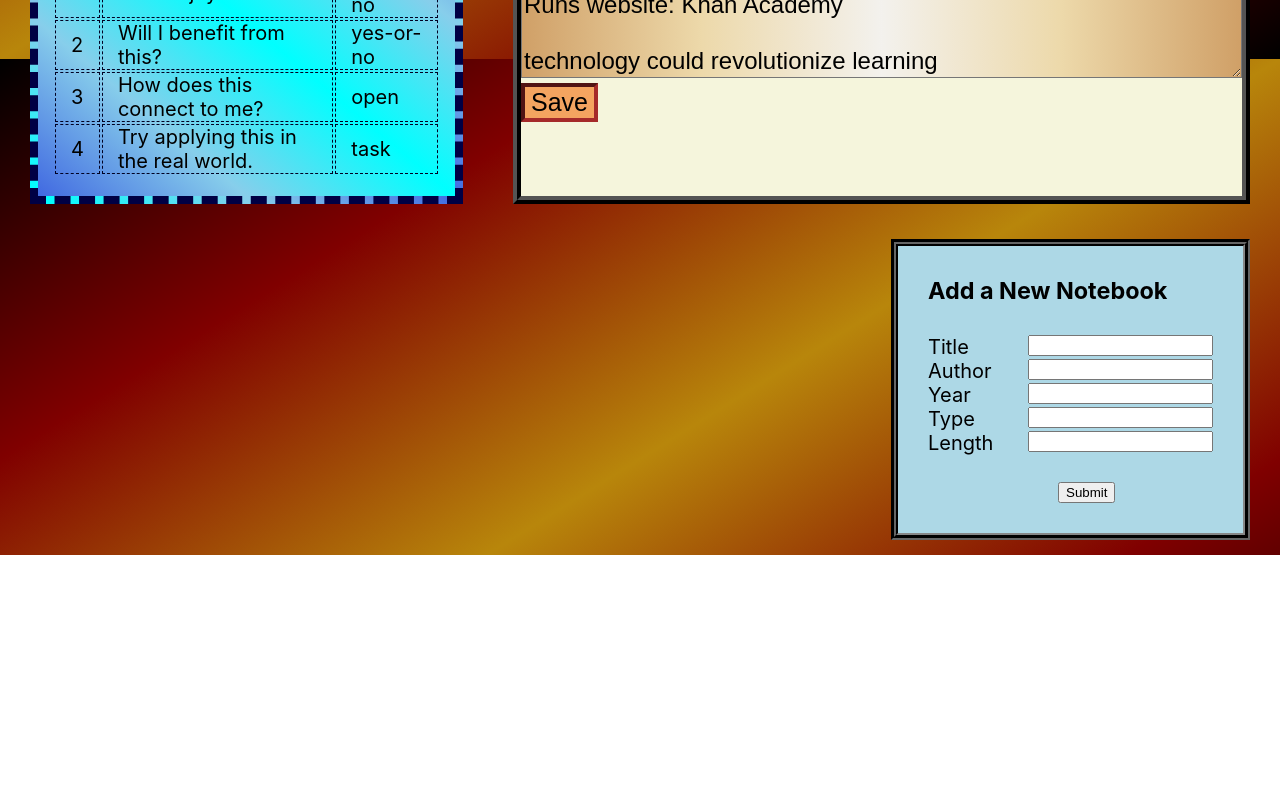
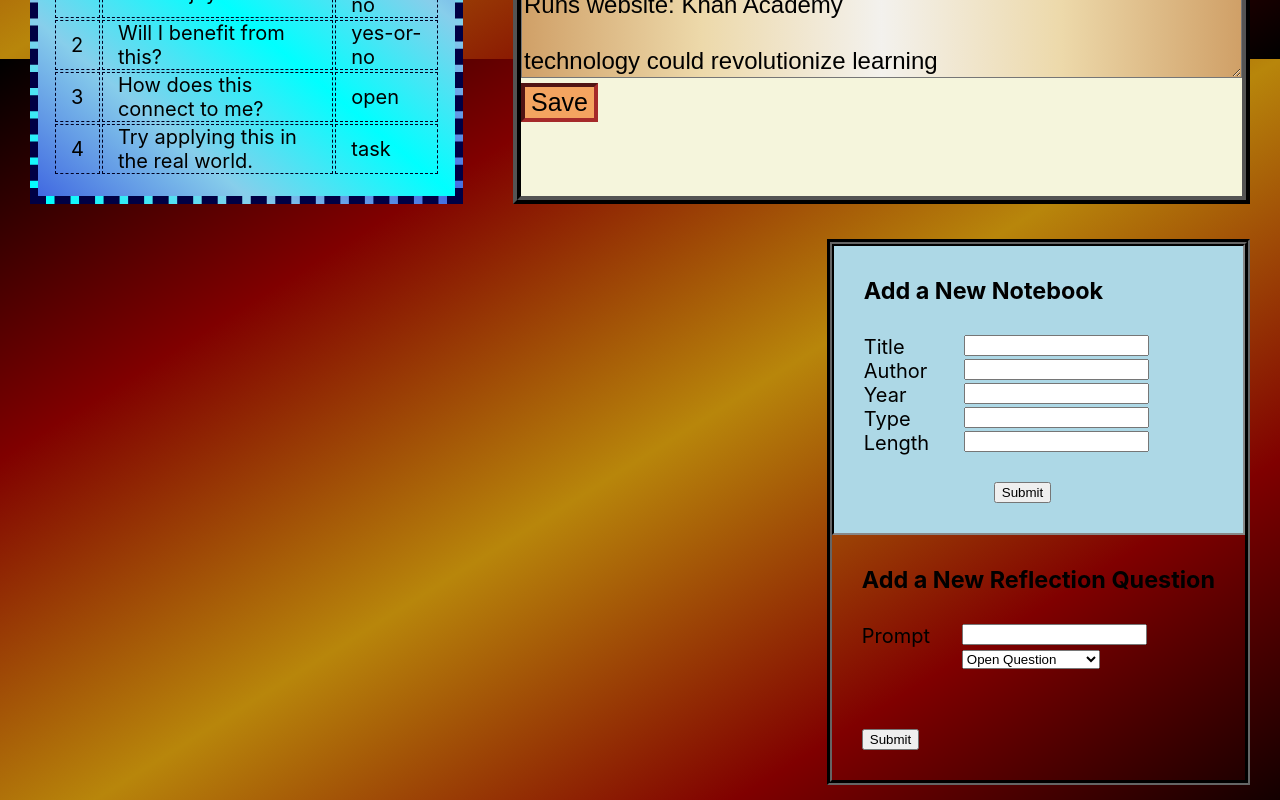
Before and after one commit to adnanian/learning-diary-lite, a React (Create React App) app: page /notebook/1 in a window 1280 px wide. Shown: the part 741-1541 px from the top of the page. Before the commit the page ends 1296 px from the top, so only its background shows below. Built offline with nearby package versions, Linux system fonts and the light colour scheme; data requests are answered from the project's data file.

Commit message:
Styling reflection form

```diff
--- a/src/components/ReflectionForm.js
+++ b/src/components/ReflectionForm.js
@@ -32,19 +32,23 @@ function ReflectionForm( {onAddReflection} ) {
     return (
         <form id="reflection-form" className="post-form" onSubmit={handleSubmit}>
             <h3>Add a New Reflection Question</h3>
-            <label className="form-field" htmlFor="reflection">New reflection</label>
-            <input
-                id="reflection"
-                type="text"
-                name="reflection"
-                value={prompt}
-                onChange={handleChange}
-            />
-            <select defaultValue={"open"} onChange={handleChange}>
-                <option value="open" selected>Open Question</option>
-                <option value="yes-or-no">Yes or No Question</option>
-                <option value="task">Task</option>
-            </select>
+            <div className="form-field">
+                <label className="form-field" htmlFor="prompt">Prompt</label>
+                <input
+                    id="prompt"
+                    type="text"
+                    name="prompt"
+                    value={formData.prompt}
+                    onChange={handleChange}
+                />
+            </div>
+            <div>
+                <select value={formData.type} onChange={handleChange}>
+                    <option key="open" value="open" selected>Open Question</option>
+                    <option key="yes-and-no" value="yes-or-no">Yes or No Question</option>
+                    <option key="task" value="task">Task</option>
+                </select>
+            </div>
             <input type="submit" />
         </form>
     );
--- a/src/pages/Home.js
+++ b/src/pages/Home.js
@@ -2,6 +2,7 @@ import { Link, Outlet } from "react-router-dom";
 import "../page-stylesheets/Home.css";
 import { useEffect, useState } from "react";
 import NotebookForm from "../components/NotebookForm";
+import ReflectionForm from "../components/ReflectionForm";
 
 function Home( ) {
     useEffect(() => {
@@ -13,8 +14,15 @@ function Home( ) {
           });
     }, []);
 
+    useEffect(() => {
+        fetch('http://localhost:3000/reflectionQuestions')
+            .then((response) => response.json())
+            .then((data) => setReflectionQuestions(data));
+    }, []);
+
     const [notebooks, setNotebooks] = useState([]);
-    const [selectedValue, setSelectedValue] = useState("");
+    const [reflectionQuestions, setReflectionQuestions] = useState([]);
+    const [selectedValue, setSelectedValue] = useState("0");
 
     const notebookList = notebooks.map((notebook) => {
         return (
@@ -29,13 +37,17 @@ function Home( ) {
         alert(`New notebook of id: ${newNotebook.id} has been created for you and added to the drop down list. :)`);
     }
 
+    function addReflection(newReflection) {
+        setReflectionQuestions([...reflectionQuestions, newReflection]);
+    }
+
 
     return (
         <main>
             <h1 id="welcome-banner">Welcome to Learning Diary Lite! Let's get back to journaling our learning! :D</h1>
             <div id="note-selector">
-                <select onChange={(event) => setSelectedValue(event.target.value)}>
-                    <option key="0"> -- Select a Notebook -- </option>
+                <select value={selectedValue}  onChange={(event) => setSelectedValue(event.target.value)}>
+                    <option key="0" value="0"> -- Select a Notebook -- </option>
                     {notebookList}
                 </select>
                 <span>
@@ -44,9 +56,13 @@ function Home( ) {
                     </b>
                 </span>
             </div>
-            <Outlet context={[notebooks, setNotebooks]} />
+            <Outlet context={{
+                notebooks: [notebooks, setNotebooks],
+                reflections: [reflectionQuestions, setReflectionQuestions]
+            }} />
             <aside id="right-tab">
                 <NotebookForm onAddNotebook={addNotebook} />
+                <ReflectionForm onAddReflection={addReflection} />
             </aside>
             <br/>
         </main>
--- a/src/pages/Notebook.js
+++ b/src/pages/Notebook.js
@@ -6,18 +6,13 @@ import ReflectionTable from '../components/ReflectionTable';
 import Notes from '../components/Notes.js';
 
 function Notebook() {
-    useEffect(() => {
-        fetch('http://localhost:3000/reflectionQuestions')
-            .then((response) => response.json())
-            .then((data) => setReflectionQuestions(data));
-    }, []);
 
-    const [reflectionQuestions, setReflectionQuestions] = useState([]);
 
     /*
     * Load notebook from outletcontext
     */
-    const [notebooks, setNotebooks] = useOutletContext();
+    const [notebooks, setNotebooks] = useOutletContext().notebooks;
+    const [reflectionQuestions, setReflectionQuestions] = useOutletContext().reflections;
     const params = useParams();
     const notebook = notebooks.find((notebook) => notebook.id === parseInt(params.id));
 
```
